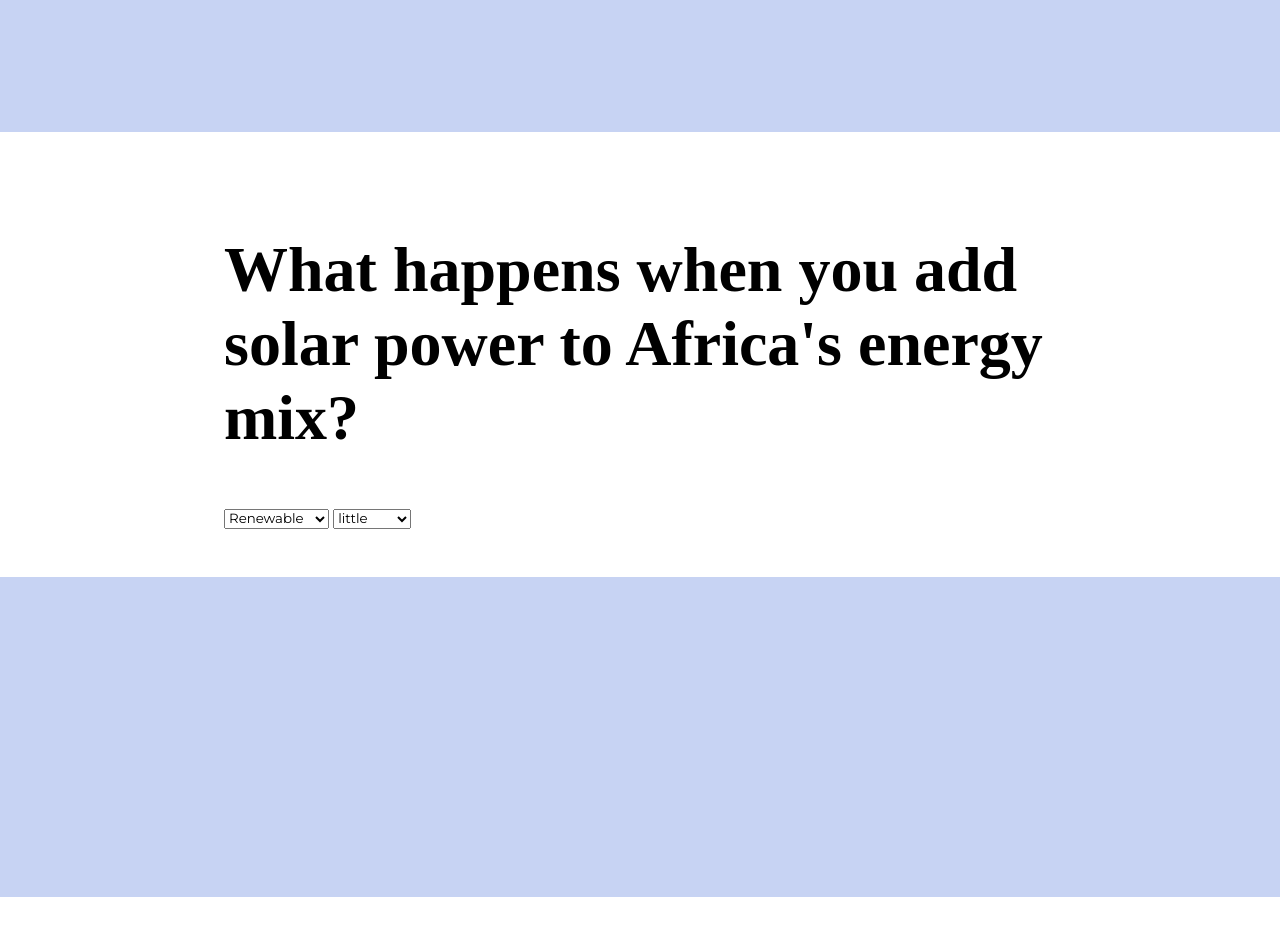
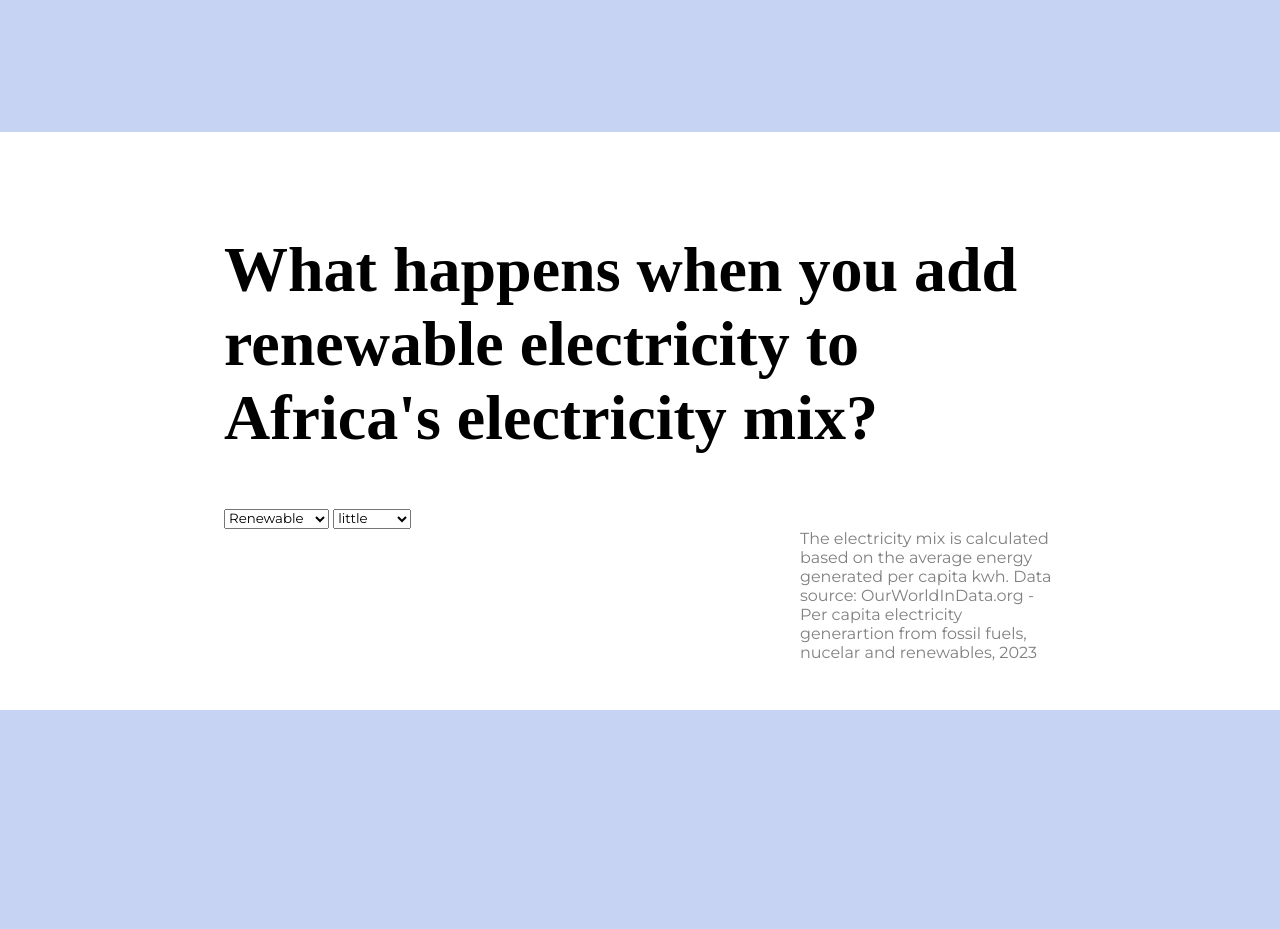
Before and after one commit to MikRahVin/semester_projekt, a website: page index.html in a window 1280 px wide. Shown: the part 2400-3329 px from the top of the page. Before the commit the page ends 3297 px from the top, so only its background shows below. Drawn offline with Linux system fonts and the light colour scheme; no server answers.

Commit message:
added legend

```diff
--- a/index.html
+++ b/index.html
@@ -36,10 +36,10 @@
     </div>
 
     <div class="infoSection"></div>
-    <div class="fullPage">
+    <div id="fullPage3" class="fullPage">
 
         <div id="container3" class="container">
-            <h2>What happens when you add solar power to Africa's energy mix?</h2>
+            <h2>What happens when you add renewable electricity to Africa's electricity mix?</h2>
             <p>
                 <select name="energyPicker" id="energyPicker">
                     <option value="renewable">Renewable</option>
@@ -51,6 +51,12 @@
                     <option value="">A LOT!!!1</option>
                 </select>
             </p>
+        </div>
+        <div id="legendContainer">
+            <div id="legend">
+                The electricity mix is calculated based on the average energy generated per capita kwh. Data source:
+                OurWorldInData.org - Per capita electricity generartion from fossil fuels, nucelar and renewables, 2023
+            </div>
 
         </div>
     </div>
--- a/styles.css
+++ b/styles.css
@@ -60,6 +60,21 @@ h2{
     align-content: center;
 }
 
+#fullPage3{
+    display: flex;
+    flex-direction: column;
+}
+
+#legendContainer{
+    display: flex;
+    justify-content: right;
+    width: 65dvw;
+}
+
+#legend{
+    color: grey;
+    width: 20dvw;
+}
 
 #blackout {
     display: flex;
```
